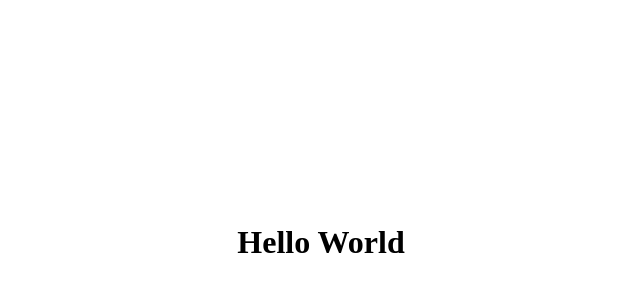
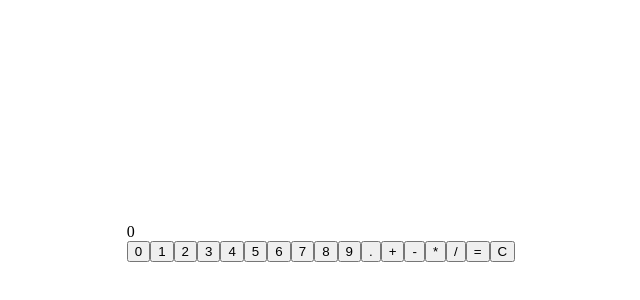
Before and after one commit to NoamAnisfeld/Calculator, a React (Vite) app: page / in a window 1280 px wide. Shown: the part 158-458 px from the top of the page, without its empty margins (319-959 px from the left). Built offline with nearby package versions, Linux system fonts and the light colour scheme.

Commit message:
basic input buttons and display row

```diff
--- a/src/App.tsx
+++ b/src/App.tsx
@@ -1,11 +1,10 @@
 import './App.css'
+import { CalculatorWidget } from './components/CalculatorWidget'
 
 function App() {
 
     return (
-        <h1>
-            Hello World
-        </h1>
+        <CalculatorWidget />
     )
 }
 
--- /dev/null
+++ b/src/components/CalculatorButtons.tsx
@@ -0,0 +1,23 @@
+import { ValidInput } from "../types/types";
+
+type CalculatorButtonsProps = {
+    onButtonClicked: (input: ValidInput) => void;
+}
+
+export function CalculatorButtons({
+    onButtonClicked
+}: CalculatorButtonsProps) {
+
+    const values: ValidInput[] = ["0", "1", "2", "3", "4", "5", "6", "7", "8", "9", ".", "+", "-", "*", "/", "=", "C"];
+
+    return (<>
+        {values.map(value =>
+            <button
+                key={value}
+                onClick={() => onButtonClicked(value)}
+            >
+                {value}
+            </button>
+        )}
+    </>);
+}
--- /dev/null
+++ b/src/components/CalculatorContainer.tsx
@@ -0,0 +1,7 @@
+export function CalculatorContainer({ children }: { children: React.ReactNode; }) {
+    return (
+        <div>
+            {children}
+        </div>
+    );
+}
--- /dev/null
+++ b/src/components/CalculatorDisplay.tsx
@@ -0,0 +1,13 @@
+interface CalculatorDisplayProps {
+    value: string;
+}
+
+export function CalculatorDisplay({
+    value
+}: CalculatorDisplayProps) {
+    return (
+        <div>
+            <span>{value}</span>
+        </div>
+    );
+}
--- /dev/null
+++ b/src/components/CalculatorWidget.tsx
@@ -0,0 +1,21 @@
+import { useState } from "react";
+import { CalculatorButtons } from "./CalculatorButtons";
+import { CalculatorContainer } from "./CalculatorContainer";
+import { CalculatorDisplay } from "./CalculatorDisplay";
+import { ValidInput } from "../types/types";
+
+export function CalculatorWidget() {
+
+    const [currentValue, setCurrentValue] = useState("0");
+
+    function handleInput(input: ValidInput) {
+        setCurrentValue(oldValue => oldValue + input);
+    }
+
+    return (
+        <CalculatorContainer>
+            <CalculatorDisplay value={currentValue} />
+            <CalculatorButtons onButtonClicked={handleInput} />
+        </CalculatorContainer>
+    );
+}
--- /dev/null
+++ b/src/types/types.tsx
@@ -0,0 +1,6 @@
+type Digit = "0" | "1" | "2" | "3" | "4" | "5" | "6" | "7" | "8" | "9";
+type DecimalDot = ".";
+type Operator = "+" | "-" | "*" | "/";
+type ControlCharacter = "=" | "C"
+
+export type ValidInput = Digit | DecimalDot | Operator | ControlCharacter
```
